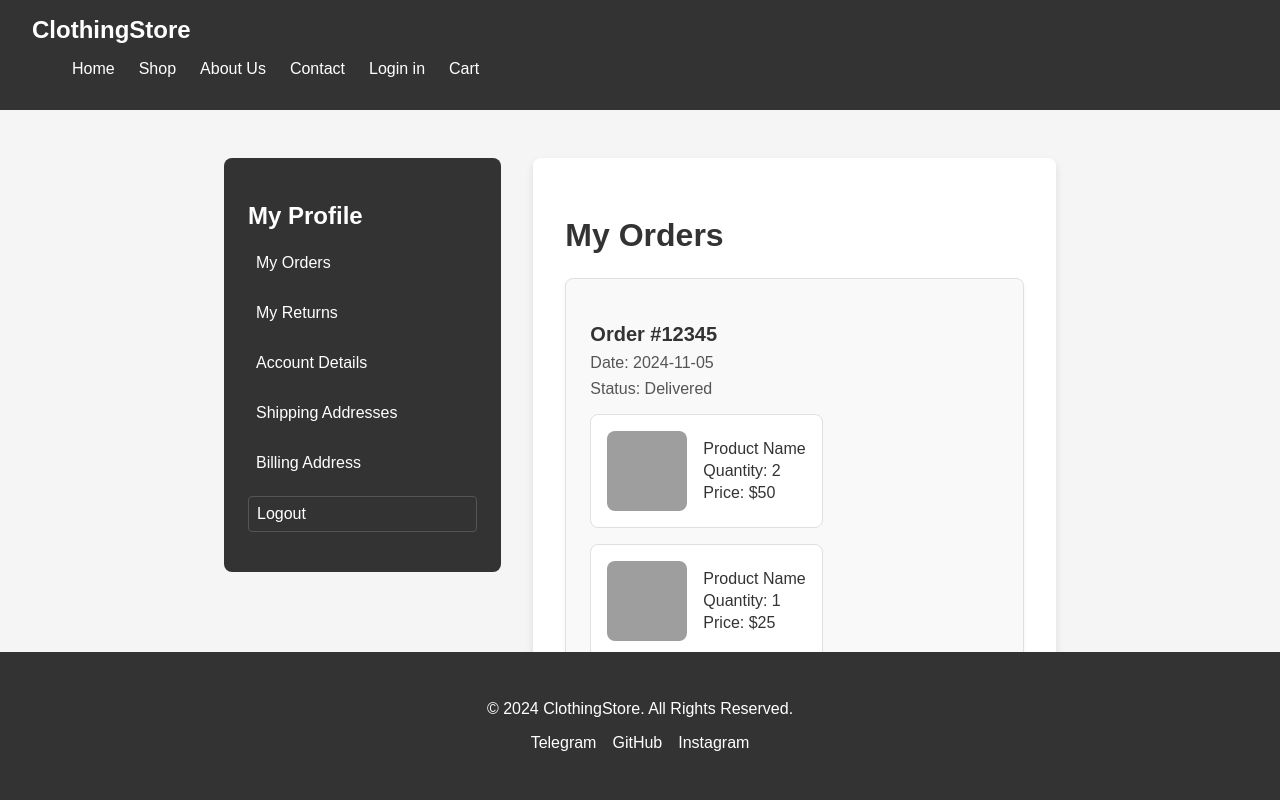
After one commit to KarasunoAs9/pet-project, a Django app: page /customer/profile/ in a window 1280 px wide. The commit adds this page. Run offline with Django 5.2, Linux system fonts and the light colour scheme; grey boxes are pictures that could not be loaded.

```diff
--- /dev/null
+++ b/clothing_store/app_auth/static/app_auth/profile.css
@@ -0,0 +1,268 @@
+/* Profile Page Styles */
+
+html, body {
+    height: 100%;
+}
+
+body {
+    font-family: 'Poppins', sans-serif;
+    background-color: #f5f5f5;
+    margin: 0;
+    display: flex;
+    flex-direction: column;
+    min-height: 100vh;
+}
+
+.profile-container {
+    display: flex;
+    max-width: 1200px;
+    margin: 2rem auto;
+    padding: 1rem;
+    gap: 2rem;
+    flex-grow: 1;
+}
+
+/* Sidebar Styles */
+.sidebar {
+    flex: 1.5; /* Увеличьте значение flex, чтобы сделать его шире */
+    background-color: #333;
+    color: #fff;
+    padding: 1.5rem;
+    border-radius: 8px;
+    height: fit-content;
+}
+
+.sidebar h2 {
+    font-size: 1.5rem;
+    margin-bottom: 1rem;
+    font-weight: bold;
+}
+
+.sidebar ul {
+    list-style: none;
+    padding: 0;
+}
+
+.sidebar ul li {
+    margin-bottom: 1rem;
+}
+
+.sidebar ul li a{
+    text-decoration: none;
+    color: #fff;
+    transition: color 0.3s ease, background-color 0.3s ease;
+    background: none;
+    border: none;
+    font: inherit;
+    cursor: pointer;
+    display: inline-block;
+    width: 100%;
+    text-align: left;
+    padding: 0.5rem;
+    border-radius: 4px;
+}
+
+.sidebar ul li form button {
+    text-decoration: none;
+    color: #fff;
+    transition: color 0.3s ease, background-color 0.3s ease;
+    background: none;
+    border: none;
+    font: inherit;
+    cursor: pointer;
+    display: inline-block;
+    width: 100%;
+    text-align: left;
+    padding: 0.5rem;
+    border-radius: 4px;
+}
+
+.sidebar ul li a:hover ,
+.sidebar ul li a.active{
+    color: #ff6b6b;
+    font-weight: bold;
+    background-color: rgba(255, 107, 107, 0.1);
+}
+
+.sidebar ul li form button:hover,
+.sidebar ul li form button.active{
+    color: #ff6b6b;
+    font-weight: bold;
+    background-color: rgba(255, 107, 107, 0.1);
+}
+
+.sidebar ul li form {
+    margin-bottom: 1rem;
+}
+
+.sidebar ul li form button {
+    color: #fff;
+    background-color: #333;
+    border: 1px solid #555;
+    text-align: left;
+    width: 100%;
+    border-radius: 4px;
+    padding: 0.5rem;
+    transition: background-color 0.3s ease, color 0.3s ease;
+}
+
+.sidebar ul li form button:hover {
+    background-color: #ff6b6b;
+    color: #fff;
+}
+
+/* Profile Content Styles */
+.profile-content {
+    flex: 3;
+    background-color: #fff;
+    padding: 2rem;
+    border-radius: 8px;
+    box-shadow: 0 4px 8px rgba(0, 0, 0, 0.1);
+}
+
+.profile-content h2 {
+    font-size: 2rem;
+    margin-bottom: 1.5rem;
+}
+
+.orders-list {
+    display: flex;
+    flex-direction: column;
+    gap: 1.5rem;
+}
+
+.order-card {
+    background-color: #f9f9f9;
+    padding: 1.5rem;
+    border-radius: 8px;
+    border: 1px solid #e0e0e0;
+    box-shadow: 0 2px 4px rgba(0, 0, 0, 0.05);
+}
+
+.order-card h3 {
+    font-size: 1.25rem;
+    margin-bottom: 0.5rem;
+    color: #333;
+}
+
+.order-card p {
+    margin: 0.5rem 0;
+    color: #555;
+}
+
+.order-items {
+    display: flex;
+    flex-wrap: wrap;
+    gap: 1rem;
+    margin-top: 1rem;
+}
+
+.order-item {
+    display: flex;
+    gap: 1rem;
+    align-items: center;
+    background-color: #fff;
+    border-radius: 8px;
+    padding: 1rem;
+    border: 1px solid #e0e0e0;
+}
+
+.order-item img {
+    width: 80px;
+    height: 80px;
+    object-fit: cover;
+    border-radius: 8px;
+}
+
+.item-details p {
+    margin: 0.25rem 0;
+    color: #333;
+}
+
+.total-price {
+    margin-top: 1.5rem;
+    font-weight: bold;
+    color: #333;
+    font-size: 1.25rem;
+}
+
+/* Footer Styles */
+footer {
+    background-color: #333;
+    color: #fff;
+    padding: 2rem;
+    text-align: center;
+    margin-top: auto;
+    width: 100%;
+    box-sizing: border-box;
+    position: absolute;
+    bottom: 0;
+    left: 0;
+}
+
+.footer-content {
+    max-width: 1200px;
+    margin: 0 auto;
+}
+
+.footer-content .social-links {
+    list-style: none;
+    display: flex;
+    justify-content: center;
+    gap: 1rem;
+    padding: 0;
+    margin-top: 1rem;
+}
+
+.footer-content .social-links li a {
+    text-decoration: none;
+    color: #fff;
+    transition: color 0.3s ease;
+}
+
+.footer-content .social-links li a:hover {
+    color: #ff6b6b;
+}
+
+/* Utility Classes */
+.container {
+    width: 90%;
+    max-width: 1200px;
+    margin: 0 auto;
+}
+
+.btn {
+    display: inline-block;
+    background-color: #333;
+    color: #fff;
+    padding: 0.75rem 1.5rem;
+    border: none;
+    text-decoration: none;
+    font-size: 1rem;
+    cursor: pointer;
+    transition: background-color 0.3s ease;
+}
+
+.btn:hover {
+    background-color: #ff6b6b;
+}
+
+/* Responsive Styles */
+@media (max-width: 768px) {
+    .profile-container {
+        flex-direction: column;
+    }
+
+    .order-item {
+        flex-direction: column;
+        align-items: flex-start;
+    }
+
+    .sidebar {
+        text-align: center;
+    }
+
+    footer {
+        position: relative;
+    }
+}
--- /dev/null
+++ b/clothing_store/app_auth/templates/app_auth/includes/sidebar.html
@@ -0,0 +1,16 @@
+{% load static %}
+<aside class="sidebar">
+    <h2>My Profile</h2>
+    <ul>
+        <li><a href="">My Orders</a></li>
+        <li><a href="">My Returns</a></li>
+        <li><a href="{% url "account-edit" %}">Account Details</a></li>
+        <li><a href="">Shipping Addresses</a></li>
+        <li><a href="">Billing Address</a></li>
+        <li><form action="{% url "logout" %}" method="POST">
+            {% csrf_token %}
+            <button type="submit" >Logout</button>
+    </form>
+</li>
+    </ul>
+</aside>
--- a/clothing_store/app_auth/templates/app_auth/login_page.html
+++ b/clothing_store/app_auth/templates/app_auth/login.html
@@ -4,7 +4,7 @@
 {% block title %}Login{% endblock title %}
 
 {% block css %}
-<link rel="stylesheet" href="{% static 'app_auth/login_page.css' %}">
+<link rel="stylesheet" href="{% static 'app_auth/login.css' %}">
 {% endblock css %}
 
 {% block content %}
--- /dev/null
+++ b/clothing_store/app_auth/templates/app_auth/profile.html
@@ -0,0 +1,54 @@
+{% extends "index.html" %}
+{% load static %}
+{% block title %}Profile Page{% endblock title %}
+
+{% block css %}
+<link rel="stylesheet" href="{% static 'app_auth/profile.css' %}">
+{% endblock css %}
+
+{% block content %}
+<div class="profile-container">
+    <!-- Sidebar menu -->
+        {% include "app_auth/includes/sidebar.html" %}
+    <!-- Main content -->
+    <section class="profile-content">
+        <h2>My Orders</h2>
+        <!-- Если заказы есть, то отображаем блоки заказов -->
+        <div class="orders-list">
+            <!-- Пример блока заказа -->
+            <div class="order-card">
+                <h3>Order #12345</h3>
+                <p>Date: 2024-11-05</p>
+                <p>Status: Delivered</p>
+                <div class="order-items">
+                    <div class="order-item">
+                        <img src="{% static 'images/product-image.jpg' %}" alt="Product Image">
+                        <div class="item-details">
+                            <p>Product Name</p>
+                            <p>Quantity: 2</p>
+                            <p>Price: $50</p>
+                        </div>
+                    </div>
+                    <div class="order-item">
+                        <img src="{% static 'images/product-image.jpg' %}" alt="Product Image">
+                        <div class="item-details">
+                            <p>Product Name</p>
+                            <p>Quantity: 1</p>
+                            <p>Price: $25</p>
+                        </div>
+                    </div>
+                </div>
+                <p class="total-price">Total: $125</p>
+            </div>
+            <!-- Конец блока заказа -->
+        </div>
+
+
+
+{% endblock content %}
+
+{% block js %}
+<script>
+    // Скрипты, если нужны
+</script>
+{% endblock js %}
--- a/clothing_store/app_auth/templates/app_auth/register_page.html
+++ b/clothing_store/app_auth/templates/app_auth/register.html
@@ -4,7 +4,7 @@
 {% block title %}Register{% endblock title %}
 
 {% block css %}
-<link rel="stylesheet" href="{% static 'app_auth/register_page.css' %}">
+<link rel="stylesheet" href="{% static 'app_auth/register.css' %}">
 {% endblock css %}
 
 {% block content %}
--- a/clothing_store/app_auth/urls.py
+++ b/clothing_store/app_auth/urls.py
@@ -5,6 +5,7 @@ from django.contrib.auth.views import LogoutView
 urlpatterns = [
     path("register/", views.RegisterCustomer.as_view(), name="register-page"),
     path("login/", views.LoginCustomer.as_view(), name="login-page"),
-    path("profile/", views.CustomerProfile.as_view(), name="profile-pae"),
+    path("profile/", views.ProfilePage.as_view(), name="profile"),
+    path("profile/account/edit", views.AccountEdit.as_view(), name="account-edit"),
     path("logout/", LogoutView.as_view(), name="logout")
 ]
--- a/clothing_store/app_auth/views.py
+++ b/clothing_store/app_auth/views.py
@@ -1,6 +1,6 @@
 from django.shortcuts import render, redirect
 from django.views import View
-from .forms import CustomerRegistrationForm, UserLoginForm
+from .forms import CustomerRegistrationForm, UserLoginForm, EditCustomerForm
 from django.contrib.auth import login, authenticate
 from .models import Customer
 from django.contrib.auth.models import User
@@ -8,7 +8,7 @@ from django.contrib.auth.models import User
 class LoginCustomer(View):
     def get(self, request):
         form = UserLoginForm()
-        return render(request, "app_auth/login_page.html", {"form": form})
+        return render(request, "app_auth/login.html", {"form": form})
 
     def post(self, request):
         form = UserLoginForm(request.POST)
@@ -25,12 +25,12 @@ class LoginCustomer(View):
             else:
                 form.add_error(None, "Invalid username or password")
 
-        return render(request, "app_auth/login_page.html", {"form": form})
+        return render(request, "app_auth/login.html", {"form": form})
 
 class RegisterCustomer(View):
     def get(self, request):
         form = CustomerRegistrationForm()
-        return render(request, "app_auth/register_page.html", {"form": form})
+        return render(request, "app_auth/register.html", {"form": form})
 
     def post(self, request):
         form = CustomerRegistrationForm(request.POST)
@@ -46,8 +46,42 @@ class RegisterCustomer(View):
             login(request, user)
             return redirect("main-page")
 
-        return render(request, "app_auth/register_page.html", {"form": form})
+        return render(request, "app_auth/register.html", {"form": form})
 
 
-class CustomerProfile(View):
-    pass
+class ProfilePage(View):
+    def get(self, request):
+        return render(request, "app_auth/profile.html")
+
+class AccountEdit(View):
+    def get(self, request):
+        customer = request.user.customer
+        form = EditCustomerForm(instance=customer, user=request.user)
+        return render(request, "app_auth/account_edit.html", {"form": form})
+
+    def post(self, request):
+        customer = request.user.customer
+        form = EditCustomerForm(request.POST, instance=customer, user=request.user)
+        if form.is_valid():
+
+            user = self.request.user
+            user.username = form.cleaned_data["username"]
+            user.email = form.cleaned_data["email"]
+
+            if form.cleaned_data["password"]:
+                user.set_password(form.cleaned_data["password"])
+            user.save()
+
+
+            customer.user = user
+            customer.email = form.cleaned_data["email"]
+            customer.name = form.cleaned_data["name"]
+            customer.last_name = form.cleaned_data["last_name"]
+
+            customer.save()
+
+            login(request, user)
+
+            return redirect(request.META.get('HTTP_REFERER', '/'))
+
+        return render(request, "app_auth/account_edit.html", {"form": form})
--- a/clothing_store/shopping/models.py
+++ b/clothing_store/shopping/models.py
@@ -12,3 +12,7 @@ class Cart(models.Model):
 
     def __str__(self):
         return f"{self.product.name} - {self.size.name } for {self.user}"
+
+
+class Orders(models.Model):
+    pass
--- a/clothing_store/shopping/views.py
+++ b/clothing_store/shopping/views.py
@@ -9,7 +9,7 @@ import json
 # Create your views here.
 class CartView(ListView):
     model = Cart
-    template_name = "shopping/cart_page.html"
+    template_name = "shopping/cart.html"
     context_object_name = "products"
 
     def get_context_data(self, **kwargs):
--- a/clothing_store/static/style.css
+++ b/clothing_store/static/style.css
@@ -1,4 +1,9 @@
 /* Global Styles */
+/* Убедитесь, что страница занимает всю высоту экрана */
+html, body {
+    height: 100%;
+}
+
 body {
     font-family: 'Poppins', sans-serif;
     margin: 0;
@@ -6,7 +11,11 @@ body {
     box-sizing: border-box;
     background-color: #f8f8f8;
     color: #333;
+    display: flex;
+    flex-direction: column;
+    margin: 0;
 }
+
 
 header {
     background-color: #333;
--- a/clothing_store/templates/index.html
+++ b/clothing_store/templates/index.html
@@ -20,11 +20,7 @@
                     <li><a href="/about/">About Us</a></li>
                     <li><a href="/contact/">Contact</a></li>
                     {% if user.is_authenticated %}
-                        <li><a href="{% url "login-page" %}">Profile</a></li>
-                        <form action="{% url "logout" %}" method="POST">
-                            {% csrf_token %}
-                            <button type="submit">Logout</button>
-                        </form>
+                        <li><a href="{% url "profile" %}">Profile</a></li>
                     {% else %}
                         <li><a href="{% url "login-page" %}">Login in</a></li>
                     {% endif %}
@@ -35,6 +31,7 @@
     </header>
 
     {% block content %}{% endblock content %}
+
 
     <footer>
         <div class="footer-content">
```
Also changed, not shown: clothing_store/app_auth/forms.py (+35 -1 lines), clothing_store/app_auth/static/app_auth/edit.css (added, +92 -0 lines), clothing_store/app_auth/templates/app_auth/account_edit.html (added, +43 -0 lines), clothing_store/app_auth/models.py (line endings or trailing spaces), clothing_store/app_auth/static/app_auth/login.css (renamed from clothing_store/app_auth/static/app_auth/login_page.css), clothing_store/app_auth/static/app_auth/register.css (renamed from clothing_store/app_auth/static/app_auth/register_page.css), clothing_store/shopping/templates/shopping/cart.html (renamed from clothing_store/shopping/templates/shopping/cart_page.html).
